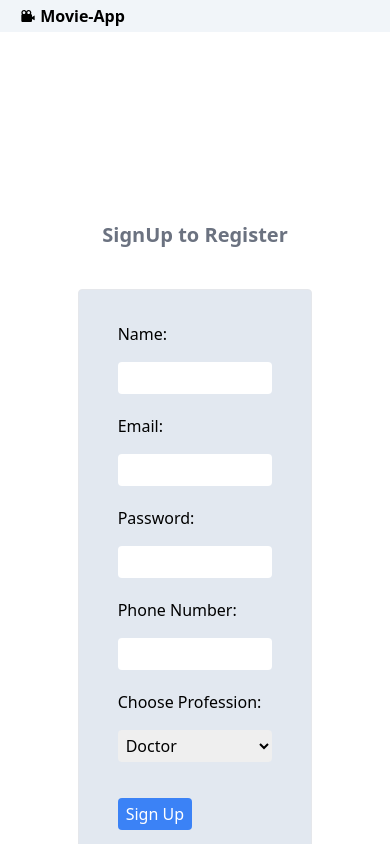
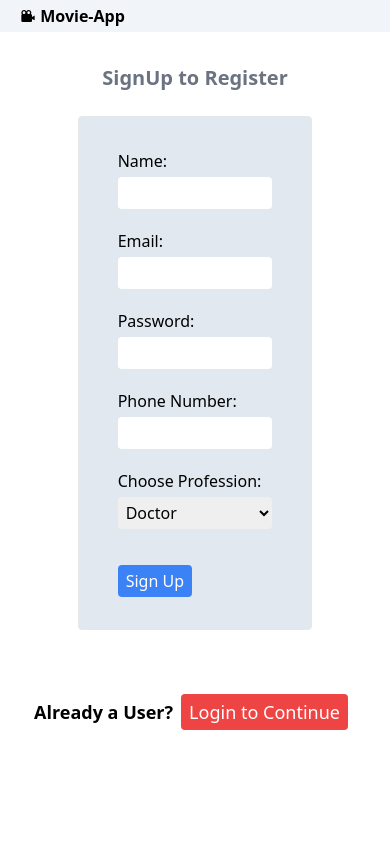
Before and after one commit to pratsy91/geeky-project, a React (Create React App) app: page / in a window 390 px wide. Built offline with nearby package versions, Linux system fonts and the light colour scheme; some icons are missing.

Commit message:
UI updated

```diff
--- a/src/pages/Auth.js
+++ b/src/pages/Auth.js
@@ -22,8 +22,8 @@ function Auth() {
 
   return (
     <div
-      className="flex flex-col justify-center items-center gap-10 h-screen overflow-y-scroll
-    sm:pt-64 md:pt-96"
+      className="flex flex-col justify-center items-center gap-6
+    pt-16"
     >
       <h1 className=" text-3xl sm:text-xl flex justify-center gap-1 text-gray-500 font-bold">
         SignUp to Register
@@ -34,7 +34,7 @@ function Auth() {
          justify-center items-start w-10/12 m-auto"
           onSubmit={signupHandler}
         >
-          <div className="flex sm:flex-col justify-between gap-4  w-4/5 mx-auto ">
+          <div className="flex sm:flex-col justify-between gap-4 sm:gap-1  w-4/5 mx-auto ">
             <label>Name: </label>
             <input
               type="text"
@@ -46,7 +46,7 @@ function Auth() {
               required
             />
           </div>
-          <div className="flex sm:flex-col justify-between gap-4  w-4/5 mx-auto ">
+          <div className="flex sm:flex-col justify-between gap-4 sm:gap-1  w-4/5 mx-auto ">
             <label>Email: </label>
             <input
               type="email"
@@ -56,7 +56,7 @@ function Auth() {
               required
             />
           </div>
-          <div className="flex sm:flex-col justify-between gap-4  w-4/5 mx-auto ">
+          <div className="flex sm:flex-col justify-between gap-4 sm:gap-1  w-4/5 mx-auto ">
             <label>Password: </label>
             <input
               type="password"
@@ -67,7 +67,7 @@ function Auth() {
               required
             />
           </div>
-          <div className="flex sm:flex-col justify-between gap-4  w-4/5 mx-auto ">
+          <div className="flex sm:flex-col justify-between gap-4 sm:gap-1  w-4/5 mx-auto ">
             <label>Phone Number: </label>
             <input
               type="tel"
@@ -78,7 +78,7 @@ function Auth() {
               required
             />
           </div>
-          <div className="flex sm:flex-col justify-between gap-4  w-4/5 mx-auto ">
+          <div className="flex sm:flex-col justify-between gap-4 sm:gap-1  w-4/5 mx-auto ">
             <label>Choose Profession: </label>
             <select
               name="profession"
@@ -95,7 +95,7 @@ function Auth() {
           <div className="w-4/5 text-start mx-auto">
             <button
               type="submit"
-              className="bg-blue-500 px-2 py-1 rounded mt-4 mb-2 text-white"
+              className="bg-blue-500 px-2 py-1 rounded mt-4 text-white"
             >
               Sign Up
             </button>
--- a/src/pages/Company.js
+++ b/src/pages/Company.js
@@ -3,7 +3,7 @@ import { BiSolidCameraMovie } from "react-icons/bi";
 
 function Company() {
   return (
-    <div className=" h-screen w-11/12 flex  flex-col gap-10 justify-center items-center pt-24 overflow-y-scroll">
+    <div className=" w-11/12 flex  flex-col gap-10 justify-center items-center pt-16 pb-10 overflow-y-scroll">
       <h1 className=" text-6xl sm:text-4xl flex justify-center gap-1 text-gray-500 font-bold">
         <BiSolidCameraMovie /> Movie App
       </h1>
--- a/src/pages/Login.js
+++ b/src/pages/Login.js
@@ -30,13 +30,10 @@ function Login() {
   };
 
   return (
-    <div
-      className="flex flex-col justify-center items-center gap-10 h-screen overflow-y-scroll
-    md:pt-32 sm:pt-16"
-    >
+    <div className="flex flex-col justify-center items-center gap-10  pt-4">
       <h1
         className=" text-3xl sm:text-xl flex justify-center gap-1 text-gray-500 font-bold
-      pt-24"
+      pt-10"
       >
         Login to continue
       </h1>
@@ -85,7 +82,7 @@ function Login() {
       </div>
       {show && (
         <p
-          className="w-1/5 p-2 mb-10 z-50 sm:w-3/5  duration-1000 translate-y-10
+          className="w-2/5 p-2 sm:mx-auto  mb-10 z-50 sm:w-10/12  duration-1000 translate-y-10
         transition-transform bg-red-500 flex justify-between text-white rounded-t cursor-pointer"
         >
           {msg}
```
